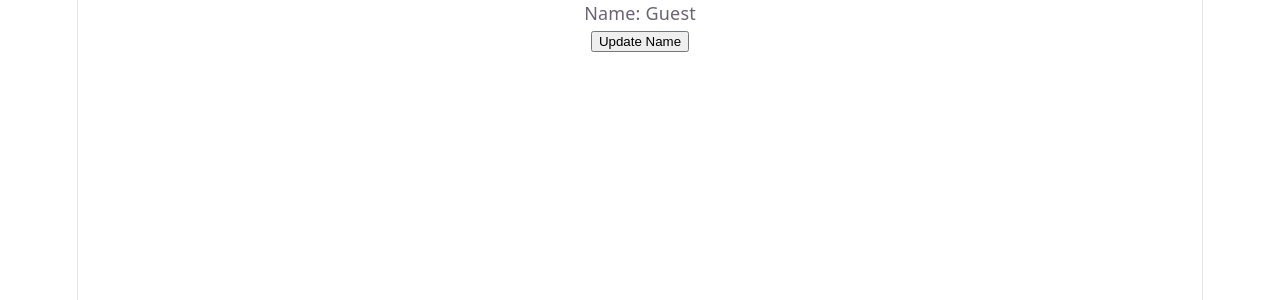
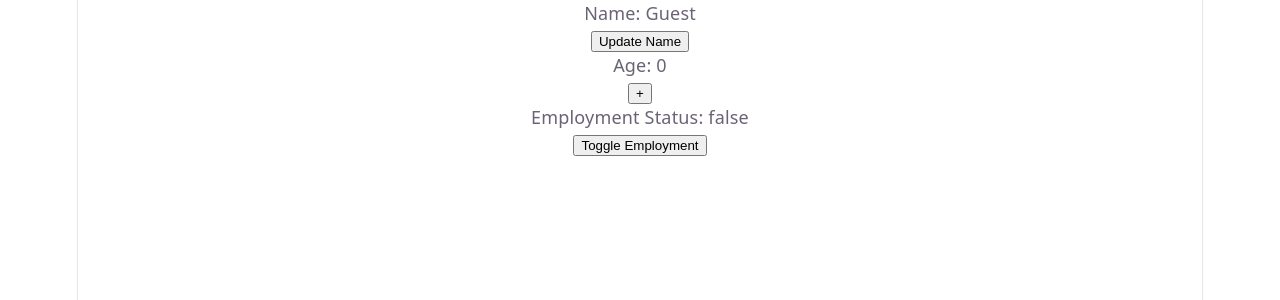
Before and after one commit to RemanthManyam/Upgrade, a React (Vite) app in the folder reactHooks/: page / in a window 1280 px wide. Shown: the top 300 px of the page. Built offline with nearby package versions, Linux system fonts and the light colour scheme.

Commit message:
Completed the basic React Hooks program

```diff
--- a/reactHooks/src/MyComponent.jsx
+++ b/reactHooks/src/MyComponent.jsx
@@ -14,14 +14,30 @@ function MyComponent(){
     // </div>);
 
     const [name, setName] = useState("Guest");
+    const [age, setAge] = useState(0);
+    const [isEmployed, empoloymentStatus] = useState(false);
 
     const updateName = () => {
         setName("Cadence");
     }
 
+    const increaseAge = () => {
+        setAge(age + 1);
+    }
+
+    const employToggler = () => {
+        empoloymentStatus(!(isEmployed));
+    }
+
     return(<div>
         <p>Name: {name}</p>
         <button onClick = {updateName}>Update Name</button>
+
+        <p>Age: {age}</p>
+        <button onClick = {increaseAge}>+</button>
+
+        <p>Employment Status: {isEmployed ? "true" : "false"}</p>
+        <button onClick = {employToggler}>Toggle Employment</button>
     </div>)
 
 }
```
